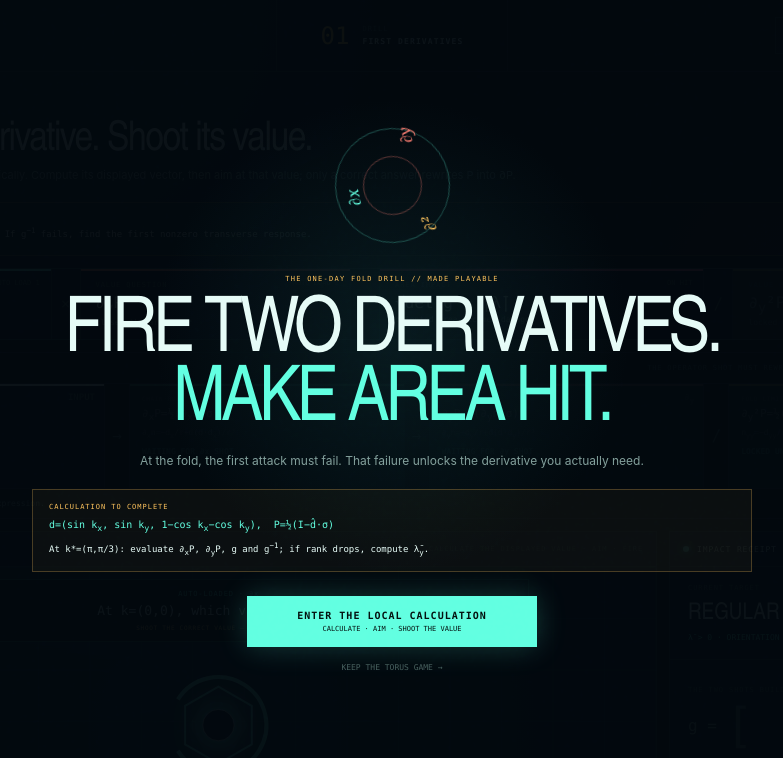
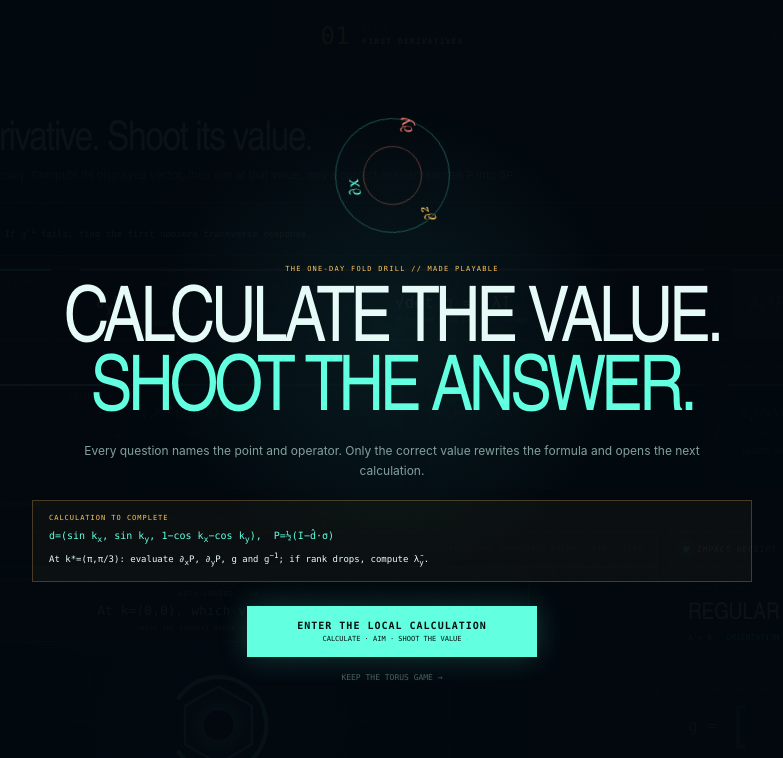
Before and after one commit to Epicevent/quantum-fold, a website with bundled scripts: page shooter.html in a window 1280 px wide. Shown: the top 758 px of the page, without its empty margins (248-1031 px from the left). Built offline with nearby package versions, Linux system fonts and the light colour scheme.

Commit message:
Make the drill objective explicit

```diff
--- a/shooter.html
+++ b/shooter.html
@@ -211,8 +211,8 @@
     <div class="strike-start" id="strike-start">
       <div class="start-orbit" aria-hidden="true"><i>∂x</i><i>∂y</i><i>∂²</i></div>
       <p>THE ONE-DAY FOLD DRILL // MADE PLAYABLE</p>
-      <h2>FIRE TWO DERIVATIVES.<br><em>MAKE AREA HIT.</em></h2>
-      <span>At the fold, the first attack must fail. That failure unlocks the derivative you actually need.</span>
+      <h2>CALCULATE THE VALUE.<br><em>SHOOT THE ANSWER.</em></h2>
+      <span>Every question names the point and operator. Only the correct value rewrites the formula and opens the next calculation.</span>
       <div class="start-problem">
         <small>CALCULATION TO COMPLETE</small>
         <code>d=(sin k<sub>x</sub>, sin k<sub>y</sub>, 1−cos k<sub>x</sub>−cos k<sub>y</sub>), &nbsp;P=½(I−d̂·σ)</code>
```
